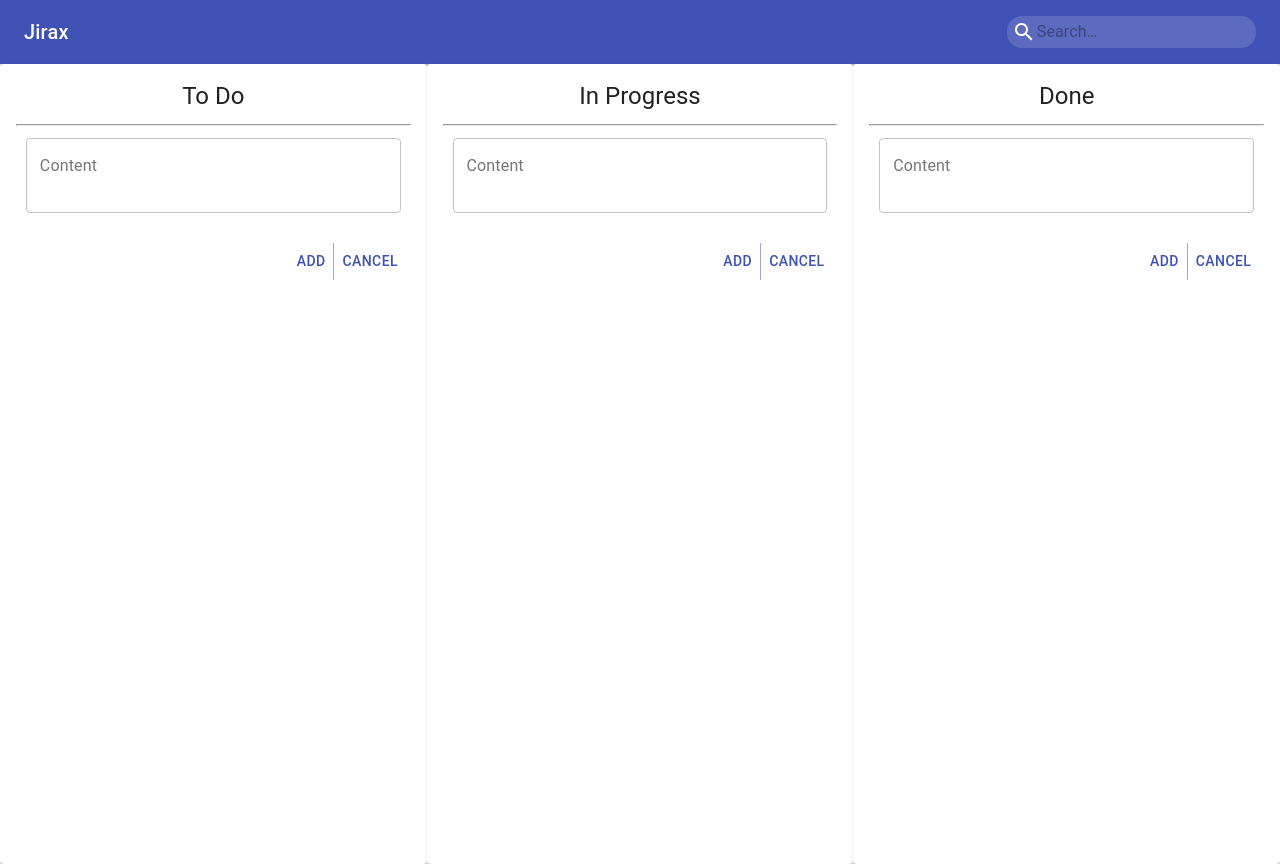
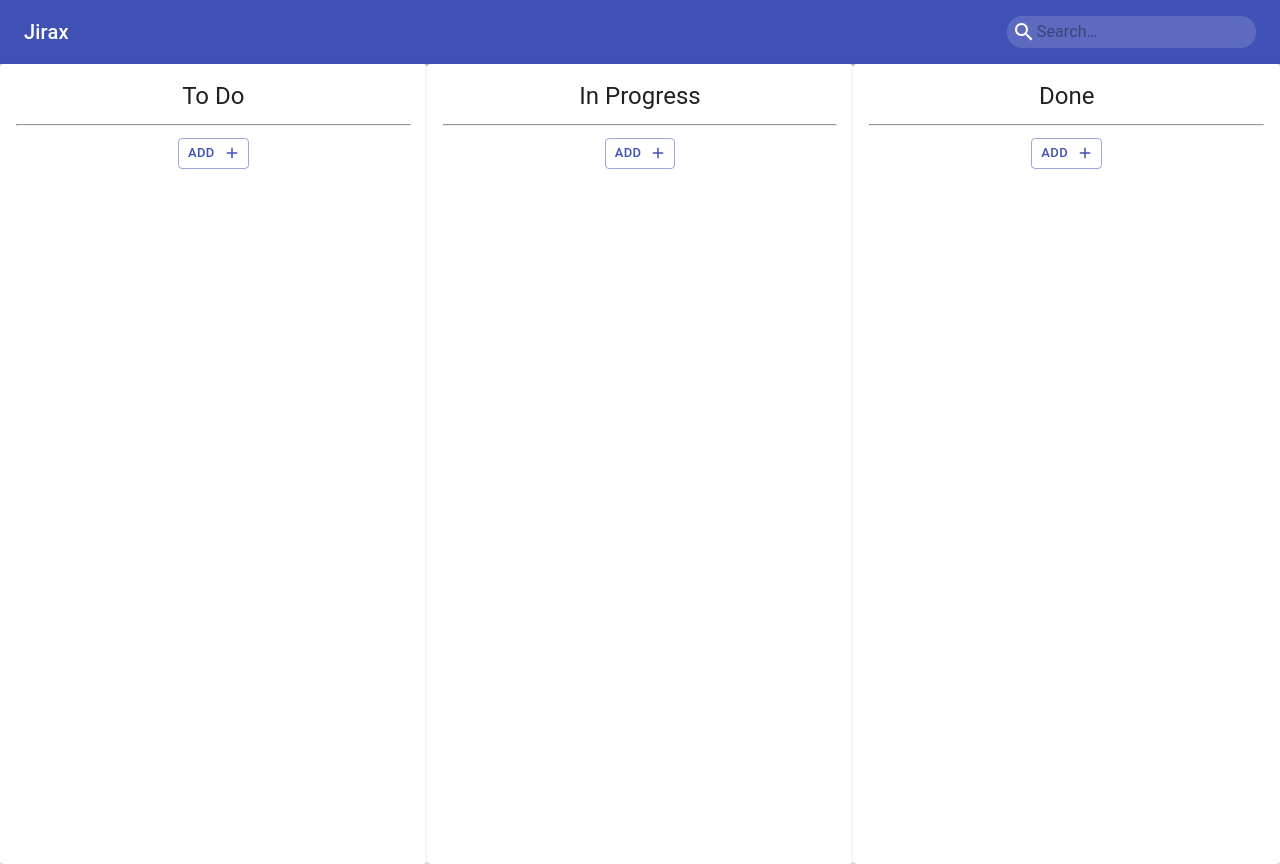
Before and after one commit to arieljimenez/jirax, a React (Create React App) app: page / in a window 1280 px wide. Built offline with nearby package versions, Linux system fonts and the light colour scheme.

Commit message:
adds and delete tags

```diff
--- a/src/BoardContainer.jsx
+++ b/src/BoardContainer.jsx
@@ -2,9 +2,11 @@
 // eslint-disable-next-line
 import React, { useState, useEffect } from 'react';
 import { jsx, css } from '@emotion/core';
+import Button from '@material-ui/core/Button';
+import IconButton from '@material-ui/core/IconButton';
+import AddIcon from '@material-ui/icons/Add';
 
 import BoardColumn from './components/BoardColumn';
-import NewCardForm from './components/NewCardForm';
 import Dialog from './components/Dialog';
 
 import { COLUMNS_KEY_NAMES } from './configs';
@@ -17,8 +19,10 @@ export default function BoardContainer(props){
 
   const [showDialog, toggleDialog] = useState(false);
   const [dialogData, setDialogData] = useState({
+    action: 'delete',
     column: '',
-    cardInfo: ''
+    cardInfo: '',
+    handler: () => {},
   });
 
   // cdm
@@ -39,8 +43,21 @@ export default function BoardContainer(props){
     );
   };
 
+  const handleAddCard = (column, addHandler) => {
+    setDialogData({
+      action: 'add',
+      column,
+      addHandler,
+    });
+    toggleDialog(true);
+  }
+
   const handleCardDelete = ({ column, cardInfo }) => {
-    setDialogData({ column, cardInfo });
+    setDialogData({
+      action: 'delete',
+      column,
+      cardInfo
+    });
     toggleDialog(true);
   };
 
@@ -86,7 +103,19 @@ export default function BoardContainer(props){
         key={colInfo.title + index}
         {...colInfo}
       >
-        <NewCardForm  handleAdd={colInfo.handler} />
+        <div>
+          <Button
+            variant="outlined"
+            color="primary"
+            size="small"
+            className='neka'
+            endIcon={<AddIcon />}
+            onClick={() => handleAddCard(colInfo.title, colInfo.handler)}
+          >
+            Add
+        </Button>
+
+        </div>
       </BoardColumn>
     )
   );
@@ -100,7 +129,12 @@ export default function BoardContainer(props){
       `}
     >
       <BoardColumns />
-      <Dialog {...{ showDialog, toggleDialog, dialogData, handleDeleteFromLocalStorage }} />
+      <Dialog {...{
+        showDialog,
+        toggleDialog,
+        dialogData,
+        handleDeleteFromLocalStorage
+      }} />
     </div>
   )
 }
--- a/src/components/Dialog.jsx
+++ b/src/components/Dialog.jsx
@@ -6,32 +6,32 @@ import DialogContent from '@material-ui/core/DialogContent';
 import DialogContentText from '@material-ui/core/DialogContentText';
 import DialogTitle from '@material-ui/core/DialogTitle';
 
+import NewCardForm from './NewCardForm';
+
+
 export default function JiraxDialog(props) {
   const {
-    dialogData: { column, cardInfo },
+    dialogData: { action, column, cardInfo, addHandler },
+    handleDeleteFromLocalStorage,
     showDialog,
     toggleDialog,
-    handleDeleteFromLocalStorage,
   } = props;
 
   const handleClose = () => {
     toggleDialog(false);
   };
 
-  return (
-    <div>
-      <Dialog
-        open={showDialog}
-        onClose={handleClose}
-        aria-labelledby="alert-dialog-title"
-        aria-describedby="alert-dialog-description"
-      >
-        <DialogTitle id="alert-dialog-title">Delete this Card?</DialogTitle>
-        <DialogContent>
-          <DialogContentText id="alert-dialog-description">
-            Are you sure you want to delete this card?
-          </DialogContentText>
-        </DialogContent>
+  const dialogTitlesByActions = {
+    delete: 'Delete this Card?',
+    add: `Adding a card to ${column}`
+  };
+
+  const dialogContent = {
+    delete: () => (
+      <>
+        <DialogContentText id="alert-dialog-description">
+          Are you sure you want to delete this card?
+        </DialogContentText>
         <DialogActions>
           <Button onClick={handleClose} color="primary">
             No
@@ -44,6 +44,25 @@ export default function JiraxDialog(props) {
             Yes
           </Button>
         </DialogActions>
+      </>
+    ),
+    add: () => <NewCardForm {...{ addHandler }} />,
+  };
+
+  return (
+    <div>
+      <Dialog
+        open={showDialog}
+        onClose={handleClose}
+        aria-labelledby="alert-dialog-title"
+        aria-describedby="alert-dialog-description"
+      >
+        <DialogTitle id="alert-dialog-title">
+          {dialogTitlesByActions[action]}
+        </DialogTitle>
+        <DialogContent>
+          {dialogContent[action]()}
+        </DialogContent>
       </Dialog>
     </div>
   );
--- a/src/components/NewCardForm.jsx
+++ b/src/components/NewCardForm.jsx
@@ -1,18 +1,36 @@
 /** @jsx jsx */
 // eslint-disable-next-line
 import React, { useState } from 'react';
+import { jsx, css } from '@emotion/core';
 import TextField from '@material-ui/core/TextField';
 import Button from '@material-ui/core/Button';
-import ButtonGroup from '@material-ui/core/ButtonGroup';
-import { jsx, css } from '@emotion/core';
+import DialogActions from '@material-ui/core/DialogActions';
+import Chip from '@material-ui/core/Chip';
+import FormControl from '@material-ui/core/FormControl';
+import Input from '@material-ui/core/Input';
+import InputAdornment from '@material-ui/core/InputAdornment';
+import AddIcon from '@material-ui/icons/Add';
+import InputLabel from '@material-ui/core/InputLabel';
 
-import theme from '../css/theme'
+import theme from '../css/theme';
 
 export default function NewCardForm(props){
-  const { handleAdd } = props;
+  const { addHandler } = props;
 
-  const [content, setContent] = useState('');
   const [cardError, setCardError] = useState(false);
+  const [currentTag, setCurrentTag] = useState('');
+  const [tagsData, setTagsData] = useState([
+    {
+      key: 1, label: 'neka'
+    }
+  ]);
+  const [content, setContent] = useState({
+    title: '',
+    description: '',
+    tags: [],
+    assignee: '',
+    dueDate: new Date(),
+  });
 
   const handleChange = (event) => {
     // validate/sanitize
@@ -25,61 +43,104 @@ export default function NewCardForm(props){
     setCardError(false);
   }
 
+  const handleAddTag = () => {
+    setTagsData([...tagsData, {
+      key: new Date().getTime(),
+      label: currentTag,
+    }]);
+    setCurrentTag('');
+  }
+
+  const handleTagsDelete = (tagToDelete) => {
+    setTagsData((tags) => tags.filter((tag) => tag !== tagToDelete));
+  };
+
+  const TagsComponent = () => (
+    <ul
+      css={css`
+          display: flex;
+          flex-wrap: wrap;
+          justify-content: center;
+          list-style: none;
+          margin: 0;
+          padding: 15px;
+      `}
+    >
+      {tagsData.map((tag) => (
+          <li key={tag.key}>
+            <Chip
+              size='small'
+              label={tag.label}
+              onDelete={() => handleTagsDelete(tag)}
+              css={css`
+                margin: 15px;
+              `}
+            />
+          </li>
+        )
+      )}
+    </ul>
+  );
+
   return(
     <form
       noValidate
       autoComplete="off"
       css={css`
         & > * {
-          margin: ${theme.margins.normal};
-          width: ${theme.cardWidth};
+          margin: ${theme.margins.normal} 0 0 0;
+          width: 100%;
         }
       `}
     >
       <TextField
         error={cardError}
-        multiline
-        rows={2}
-        label="Content"
-        variant="outlined"
-        value={content}
+        label="Title"
+        value={content.title}
         onChange={handleChange}
         helperText={cardError && "Card cant be empty"}
       />
-      <div
+      <TextField
+        error={cardError}
+        multiline
+        rows={2}
+        label="Description"
+        variant="outlined"
+        value={content.description}
+        onChange={handleChange}
+        helperText={cardError && "Card cant be empty"}
+      />
+      <FormControl fullWidth>
+        <InputLabel htmlFor="outlined-adornment-password">Tags</InputLabel>
+        <Input
+          label="Tags"
+          value={currentTag}
+          onChange={(e) => setCurrentTag(e.target.value)}
+          endAdornment={<AddIcon onClick={handleAddTag} />}
+        />
+      </FormControl>
+      <TagsComponent />
+      <DialogActions
         css={css`
-          align-items: center;
-          display: flex;
-          flex-direction: column;
-          & > * {
-            margin: ${theme.margins.normal};
-          }
+          align-items: flex-end;
         `}
       >
-        <ButtonGroup
-          variant="text"
-          color="primary"
-          aria-label="outlined primary button group"
+        <Button
           css={css`
-            justify-content: flex-end;
-            width: 100%;
+            margin: ${theme.margins.small};
           `}
-          >
-          <Button
-            onClick={() => handleAdd({
-                content,
-                id: new Date().getTime()
-              })
-            }
-            css={css`
-              margin: ${theme.margins.small};
-            `}
-          >
-            Add
-          </Button>
-          <Button onClick={handleReset}>Cancel</Button>
-        </ButtonGroup>
-      </div>
+          onClick={() => addHandler({
+              id: new Date().getTime(),
+              content,
+            })
+          }
+        >
+          Add
+        </Button>
+        <Button onClick={handleReset}>
+          Reset
+        </Button>
+      </DialogActions>
     </form>
   )
 }
```
